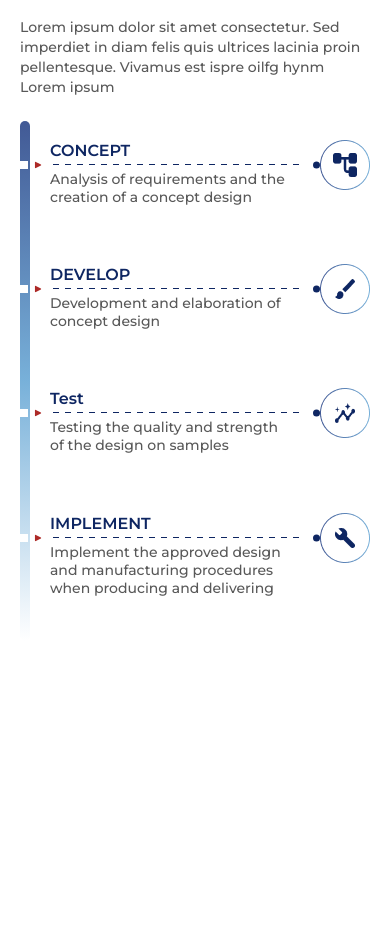
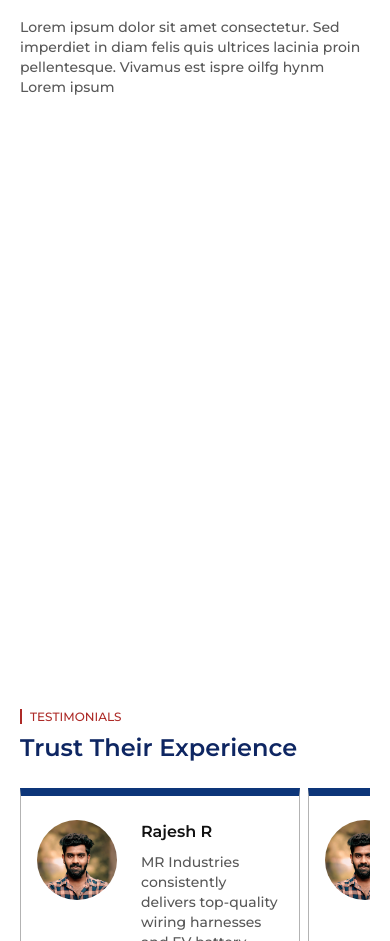
Before and after one commit to Panth1823/MR_Industries, a React (Vite) app: page / in a window 390 px wide. Shown: the part 3140-4081 px from the top of the page. Built offline with nearby package versions, Linux system fonts and the light colour scheme.

Commit message:
Responsive Scroll Animation

```diff
--- a/src/santosh.css
+++ b/src/santosh.css
@@ -1172,7 +1172,7 @@
   gap: 80px;
 }
 
-  .mobile-services-catalouge{
+.mobile-services-catalouge {
   display: none;
 }
 
@@ -1886,7 +1886,7 @@ footer {
     align-items: center;
     gap: 8px;
     align-self: stretch;
-      -ms-overflow-style: none;  /* IE and Edge */
+    -ms-overflow-style: none; /* IE and Edge */
     scrollbar-width: none;
   }
 
@@ -1965,16 +1965,66 @@ footer {
   .s-process-container {
     width: 100%;
     justify-content: flex-start;
+    height: 500px;
   }
 
   .s-process-line {
-    height: 520px;
-  }
-
+    width: 5px;
+    animation: lineScroll 1s linear forwards;
+    animation-timeline: view(300px 500px);
+  }
+
+  .mobile-process1 {
+    position: absolute;
+    top: 20px;
+    left: 10px;
+    animation: process1 linear 0.5s forwards;
+    animation-timeline: view(600px 0px);
+  }
+  .mobile-process2 {
+    position: absolute;
+    top: 144px;
+    left: 10px;
+    animation: process1 linear 0.5s forwards;
+    animation-timeline: view(600px 0px);
+  }
+  .mobile-process3 {
+    position: absolute;
+    top: 268px;
+    left: 10px;
+    animation: process1 linear 0.5s forwards;
+    animation-timeline: view(500px 0px);
+  }
+  .mobile-process4 {
+    position: absolute;
+    top: 393px;
+    left: 10px;
+    animation: process1 linear 0.5s forwards;
+    animation-timeline: view(450px 0px);
+  }
+
+  @keyframes lineScroll {
+    to {
+      height: 495px;
+    }
+  }
+
+  @keyframes process1 {
+    from {
+      opacity: 0;
+      transform: translateX(100px);
+    }
+    to {
+      opacity: 1;
+      transform: translateX(0);
+    }
+  }
   .mobile-process1,
   .mobile-process2,
   .mobile-process3,
   .mobile-process4 {
+    opacity: 0;
+    width: 100%;
     display: flex;
     align-items: center;
     justify-content: center;
@@ -2039,37 +2089,16 @@ footer {
     top: 40px;
   }
 
-  .mobile-process1 {
-    position: absolute;
-    top: 20px;
-    left: 10px;
-  }
   .process-dot-2 {
     top: 164px;
   }
 
-  .mobile-process2 {
-    position: absolute;
-    top: 144px;
-    left: 10px;
-  }
   .process-dot-3 {
     top: 288px;
   }
 
-  .mobile-process3 {
-    position: absolute;
-    top: 268px;
-    left: 10px;
-  }
   .process-dot-4 {
     top: 413px;
-  }
-
-  .mobile-process4 {
-    position: absolute;
-    top: 393px;
-    left: 10px;
   }
 
   .s-testimony {
@@ -2529,7 +2558,7 @@ footer {
     line-height: normal;
   }
 
-  .see-less-services{
+  .see-less-services {
     width: 100%;
     justify-content: flex-end;
     display: flex;
```
Lines whose indentation alone changed are shown as unchanged.
